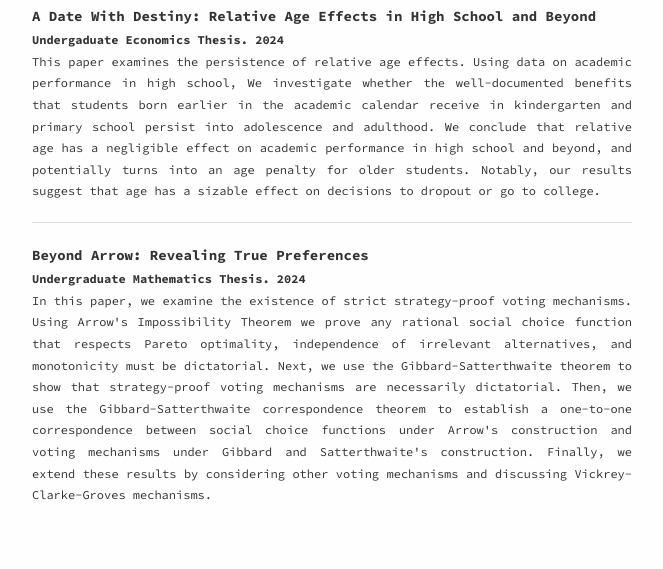
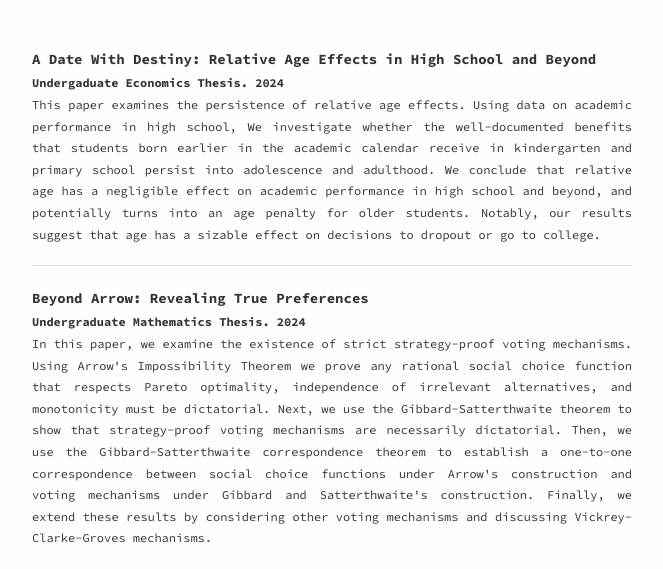
Before and after one commit to aryan-arora-01/AryanArora.github.io, a plain HTML site: page research.html in a window 1280 px wide. Shown: the part 268-837 px from the top of the page, without its empty margins (308-971 px from the left). Before the commit the page ends 800 px from the top, so only its background shows below. Drawn offline with Linux system fonts and the light colour scheme.

Commit message:
Update research.html

```diff
--- a/research.html
+++ b/research.html
@@ -84,8 +84,9 @@
         <div class="intro">
             <h1> Research
             <br>
+            <br>
             <h3>A Date With Destiny: Relative Age Effects in High School and Beyond</h3>
-            <h4>Undergaduate Economics Thesis. 2024</h4>
+            <h4 class = "red">Undergaduate Economics Thesis. 2024</h4>
             <p>This paper examines the persistence of relative age effects. Using data on academic performance in high school,
                 We investigate whether the well-documented benefits that students born earlier in the academic calendar receive in kindergarten and primary school persist into adolescence and adulthood.
                 We conclude that relative age has a negligible effect on academic performance in high school and beyond, and potentially turns into an age penalty for older students.
@@ -93,7 +94,7 @@
             <hr>
 
             <h3>Beyond Arrow: Revealing True Preferences</h3>
-            <h4>Undergraduate Mathematics Thesis. 2024</h4>
+            <h4 class = "red">Undergraduate Mathematics Thesis. 2024</h4>
             <p>In this paper, we examine the existence of strict strategy-proof voting mechanisms. Using Arrow's Impossibility Theorem we prove any rational social choice function that respects Pareto optimality, independence of irrelevant alternatives, and monotonicity must be dictatorial. Next, we use the Gibbard-Satterthwaite theorem to show that strategy-proof voting mechanisms are necessarily dictatorial. Then, we use the Gibbard-Satterthwaite correspondence theorem to establish a one-to-one correspondence between social choice functions under Arrow's construction and voting mechanisms under Gibbard and Satterthwaite's construction. Finally, we extend these results by considering other voting mechanisms and discussing Vickrey-Clarke-Groves mechanisms.</p>
         </div>
     </div>
```
